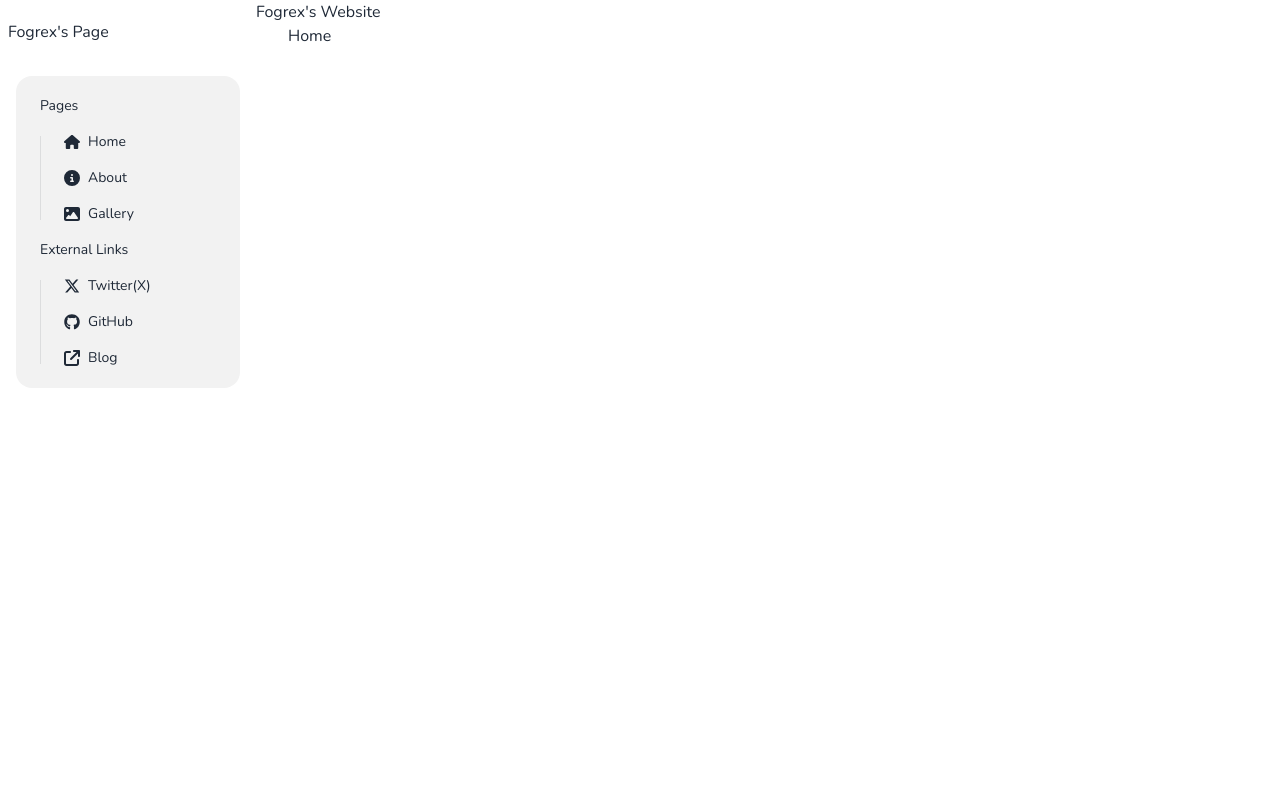
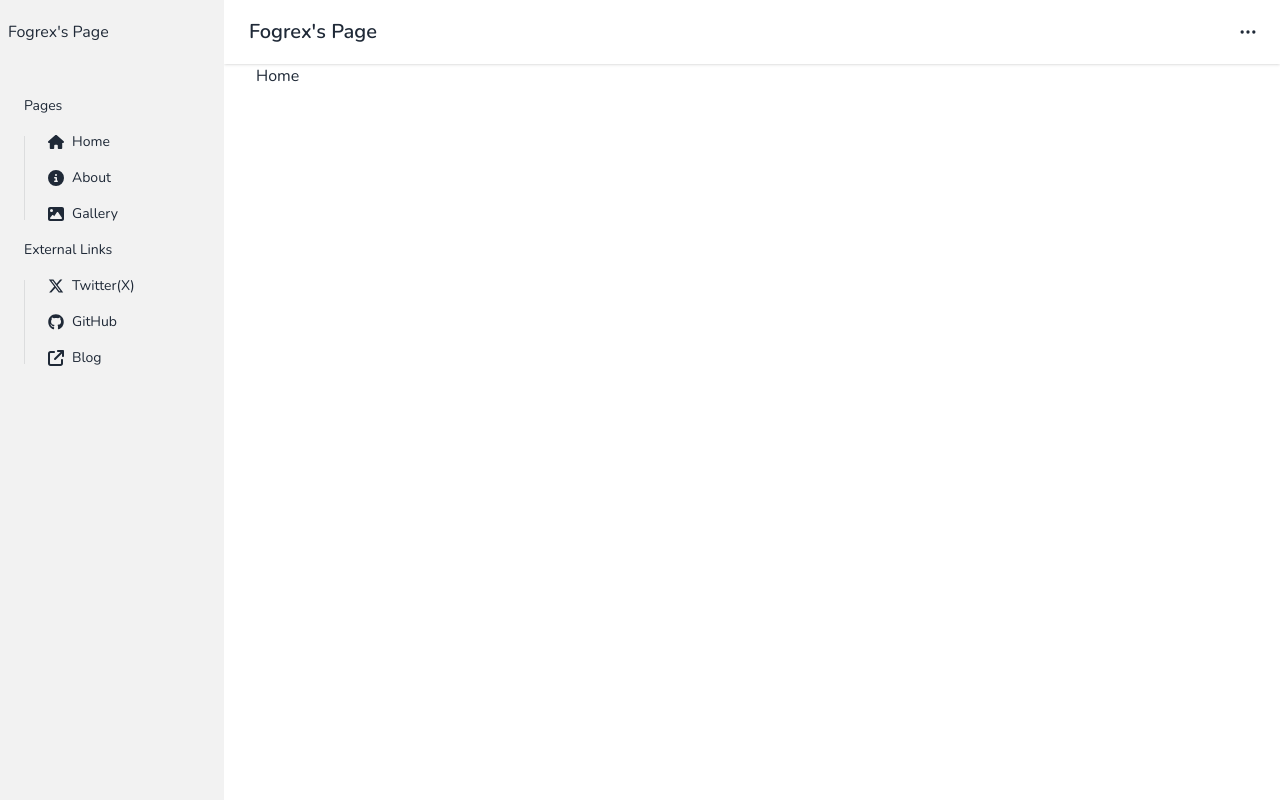
Before and after one commit to Fogrexon/GalleryPortfolio, a React (Vite) app: page / in a window 1280 px wide. Built offline with nearby package versions, Linux system fonts and the light colour scheme.

Commit message:
fix: sidebar

```diff
--- a/src/components/Layout.tsx
+++ b/src/components/Layout.tsx
@@ -1,22 +1,22 @@
-import {FC, ReactNode, useCallback, useState} from "react";
+import {FC, ReactNode} from "react";
 import {Sidebar} from "./sidebar";
 import {Container} from "./Container.tsx";
 import {Header} from "./header";
 
 export const Layout: FC<{ children: ReactNode }> = ({children}) => {
 
-  const [sidebarOpen, setSidebarOpen] = useState(false)
-  const toggleSidebar = useCallback(() => setSidebarOpen(sidebarOpen => !sidebarOpen), [setSidebarOpen]);
-
   return (
-    <div className="w-screen">
-      <Sidebar open={sidebarOpen} toggleOpen={toggleSidebar}/>
-      <div className="ml-0 md:ml-64">
-        <Header toggleOpen={toggleSidebar}/>
+    <div className="drawer lg:drawer-open">
+      <input id="main-sidebar" type="checkbox" className="drawer-toggle"/>
+      <div className="drawer-content">
+        <Header/>
         <Container>
           {children}
         </Container>
       </div>
+      <div className="drawer-side">
+        <Sidebar/>
+      </div>
     </div>
   );
 }
--- a/src/components/header/index.tsx
+++ b/src/components/header/index.tsx
@@ -1,23 +1,31 @@
 import {FC} from "react";
 import {FontAwesomeIcon} from "@fortawesome/react-fontawesome";
 import {faBars} from "@fortawesome/free-solid-svg-icons";
+import {Link} from "react-router-dom";
 
 type HeaderProps = {
-  toggleOpen: () => void;
+  title?: string
 }
 
-export const Header: FC<HeaderProps> = ({toggleOpen}) => {
+export const Header: FC<HeaderProps> = ({title = "Fogrex's Page"}) => {
   return (
-    <nav className="navbar-center bg-base-100">
-      <div className={"flex-none md:hidden"}>
-        <button className="btn btn-square btn-ghost" onClick={toggleOpen}>
+    <nav className="navbar bg-base-100 shadow">
+      <div className="flex-none block">
+        <label htmlFor="main-sidebar" className="btn btn-square btn-ghost drawer-button lg:hidden">
           <FontAwesomeIcon icon={faBars}/>
+        </label>
+      </div>
+      <div className="flex-1">
+        <Link to="/" className="btn btn-ghost text-xl">{title}</Link>
+      </div>
+      <div className="flex-none">
+        <button className="btn btn-square btn-ghost">
+          <svg xmlns="http://www.w3.org/2000/svg" fill="none" viewBox="0 0 24 24"
+               className="inline-block w-5 h-5 stroke-current">
+            <path strokeLinecap="round" strokeLinejoin="round" strokeWidth="2"
+                  d="M5 12h.01M12 12h.01M19 12h.01M6 12a1 1 0 11-2 0 1 1 0 012 0zm7 0a1 1 0 11-2 0 1 1 0 012 0zm7 0a1 1 0 11-2 0 1 1 0 012 0z"></path>
+          </svg>
         </button>
-      </div>
-      <h1 className="flex-1">
-        Fogrex's Website
-      </h1>
-      <div className="flex-none">
       </div>
     </nav>
   )
--- a/src/components/sidebar/index.tsx
+++ b/src/components/sidebar/index.tsx
@@ -2,35 +2,18 @@ import {FC} from "react";
 import {Link} from "react-router-dom";
 import {faArrowUpRightFromSquare, faHouse, faImage, faInfoCircle,} from "@fortawesome/free-solid-svg-icons";
 import {MenuItem} from "./MenuItem.tsx";
-import {default as classNames} from "classnames";
 import {faGithub, faXTwitter} from "@fortawesome/free-brands-svg-icons";
 
-type SidebarProps = {
-  open: boolean;
-  toggleOpen: () => void;
-}
-
-export const Sidebar: FC<SidebarProps> = ({open, toggleOpen}) => {
-  const sidebarClass = classNames("fixed w-64 bg-base-100 h-full z-10 grow-0 transition-all ease-out", {
-    "-left-64": !open,
-    "left-0": open
-  }, "md:left-0")
-
-  const modalBgClass = classNames("block md:hidden fixed w-screen h-screen bg-gray-900 left-0 top-0 z-0 transition", {
-    "pointer-events-none": !open,
-    "opacity-0": !open,
-    "poitner-events-auto": open,
-    "opacity-30": open,
-  })
+export const Sidebar: FC = () => {
 
   return (
     <>
-      <div className={modalBgClass} onClick={toggleOpen}/>
-      <div className={sidebarClass}>
+      <label htmlFor="main-sidebar" aria-label="close siderbar" className="drawer-overlay"></label>
+      <div className="h-full bg-base-200">
         <div className="navbar">
-          <Link to={"/"}>Fogrex's Page</Link>
+          Fogrex's Page
         </div>
-        <ul className="menu mx-auto my-3 bg-base-200 w-56 rounded-box py-3">
+        <ul className="menu my-3 bg-base-200 w-56 py-3">
           <li>
             <a>Pages</a>
             <ul>
```
